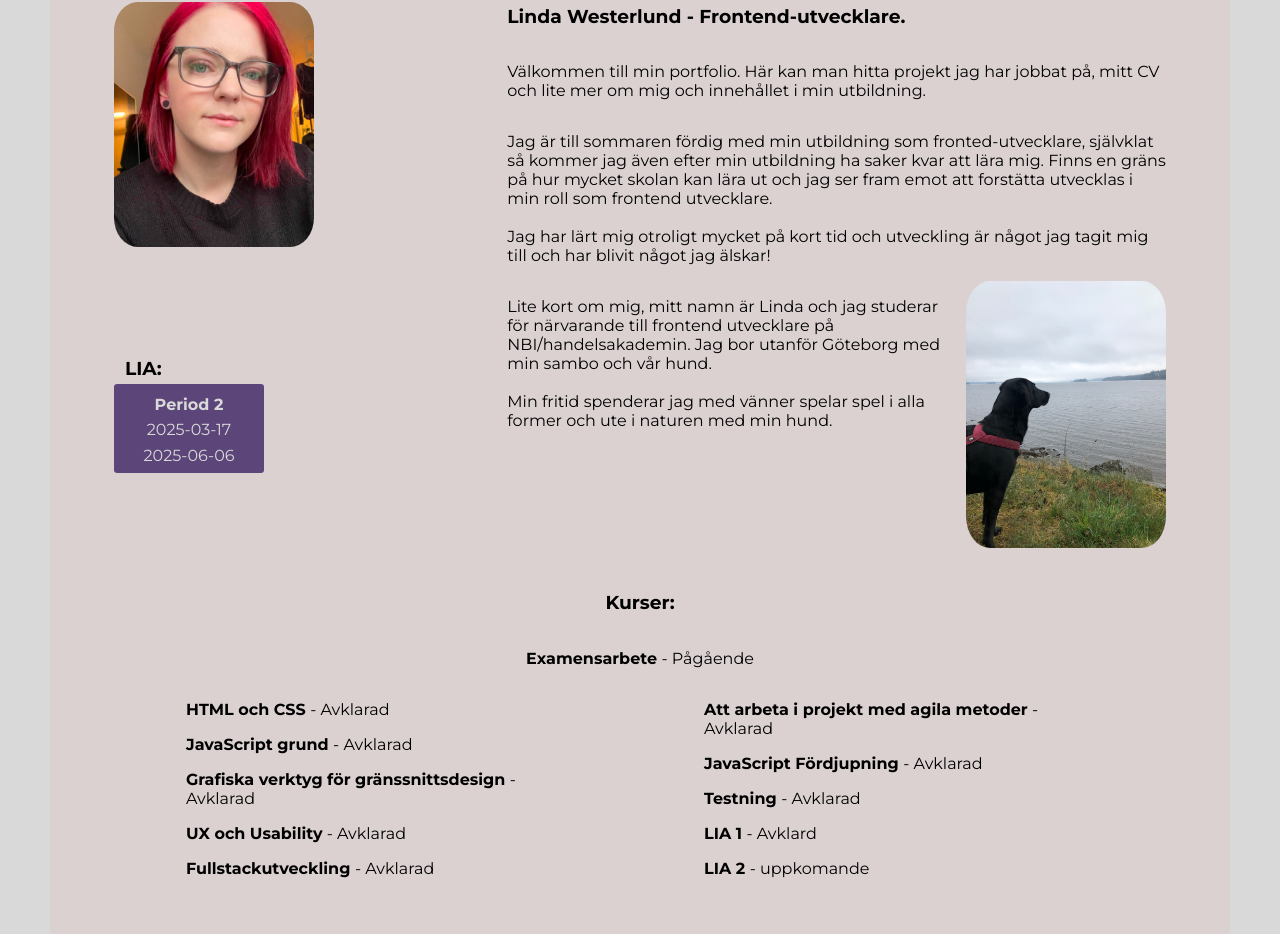
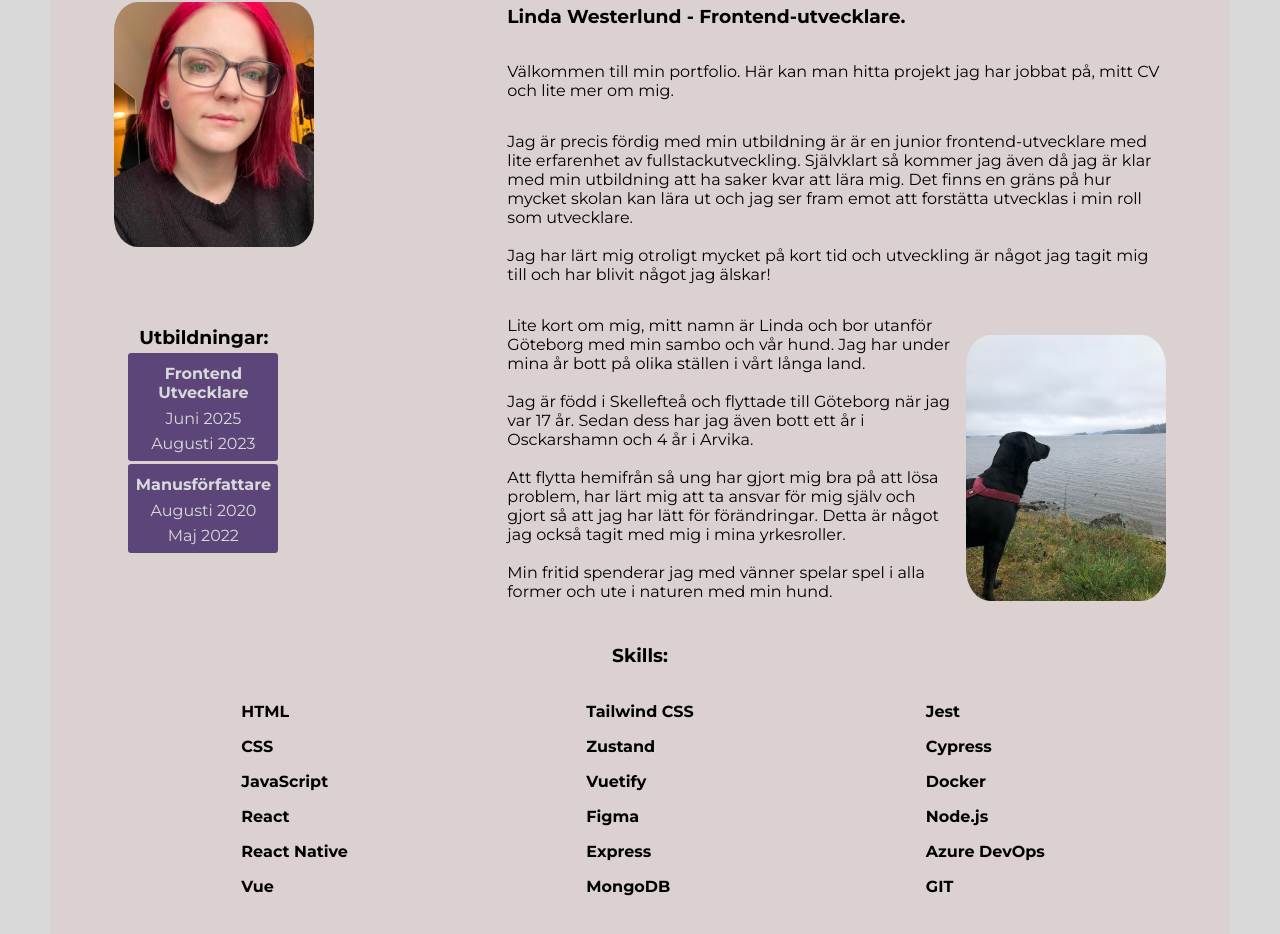
Before and after one commit to Vadfinnsinte/Linda-W-portfolio, a React (Vite) app: page /#/ in a window 1280 px wide. Shown: the part 134-1068 px from the top of the page. Built offline with nearby package versions, Linux system fonts and the light colour scheme.

Commit message:
changed home-page

```diff
--- a/src/components/LandnigPageAlt.jsx
+++ b/src/components/LandnigPageAlt.jsx
@@ -1,8 +1,8 @@
-import field from "../assets/field.jpeg"
+import field from "../assets/field.jpeg";
 // import fieldTwo from "../assets/fieldTwo.jpeg"
-import fieldTwo from "../assets/fieldTwoagain.jpg"
-import akira from "../assets/akira.jpeg"
-import profilePic from "../assets/jag.jpg"
+import fieldTwo from "../assets/fieldTwoagain.jpg";
+import akira from "../assets/akira.jpeg";
+import profilePic from "../assets/jag.jpg";
 
 const LandingPageAlt = () => {
   return (
@@ -12,57 +12,130 @@ const LandingPageAlt = () => {
                 <h1 className="name">Linda Westerlund</h1>
             </div> */}
       <section className="welcome-txt">
-            <img className="profile-pic" src={profilePic}/>
+        <img className="profile-pic" src={profilePic} />
 
         <div className="text">
           <h3> Linda Westerlund - Frontend-utvecklare.</h3>
-                    <p>Välkommen till min portfolio. Här kan man hitta projekt jag har jobbat på, mitt CV och lite mer om mig och innehållet i min utbildning.</p>
-                    <p>Jag är till sommaren fördig med min utbildning som fronted-utvecklare, självklat så kommer jag även efter min utbildning ha saker kvar att lära mig. Finns en gräns på hur mycket skolan kan lära ut och jag ser fram emot att forstätta utvecklas i min roll som frontend utvecklare. <br/><br/>
-                    Jag har lärt mig otroligt mycket på kort tid och utveckling är något jag tagit mig till och har blivit något jag älskar! </p>
+          <p>
+            Välkommen till min portfolio. Här kan man hitta projekt jag har
+            jobbat på, mitt CV och lite mer om mig.
+          </p>
+          <p>
+            Jag är precis fördig med min utbildning är är en junior
+            frontend-utvecklare med lite erfarenhet av fullstackutveckling.
+            Självklart så kommer jag även då jag är klar med min utbildning att
+            ha saker kvar att lära mig. Det finns en gräns på hur mycket skolan
+            kan lära ut och jag ser fram emot att forstätta utvecklas i min roll
+            som utvecklare. <br />
+            <br />
+            Jag har lärt mig otroligt mycket på kort tid och utveckling är något
+            jag tagit mig till och har blivit något jag älskar!{" "}
+          </p>
           <div className="flex">
-                        <p>Lite kort om mig, mitt namn är Linda och jag studerar för närvarande till frontend utvecklare på NBI/handelsakademin. Jag bor utanför Göteborg med min sambo och vår hund.<br/><br/>
-                        Min fritid spenderar jag med vänner spelar spel i alla former och ute i naturen med min hund.
-
-
+            <p>
+              Lite kort om mig, mitt namn är Linda och bor utanför Göteborg med
+              min sambo och vår hund. Jag har under mina år bott på olika
+              ställen i vårt långa land.
+              <br />
+              <br />
+              Jag är född i Skellefteå och flyttade till Göteborg när jag var 17
+              år. Sedan dess har jag även bott ett år i Osckarshamn och 4 år i
+              Arvika.
+              <br />
+              <br />
+              Att flytta hemifrån så ung har gjort mig bra på att lösa problem,
+              har lärt mig att ta ansvar för mig själv och gjort så att jag har
+              lätt för förändringar. Detta är något jag också tagit med mig i
+              mina yrkesroller.
+              <br />
+              <br />
+              Min fritid spenderar jag med vänner spelar spel i alla former och
+              ute i naturen med min hund.
             </p>
-                            <img className="akira-pic" src={akira}/>
-
+            <img className="akira-pic" src={akira} />
           </div>
-
-
         </div>
         <div className="LIA-container">
-                        <h3>LIA: </h3>
+          <h3>Utbildningar: </h3>
           <section className="lia-period">
-                        <h4>Period 2</h4>
-                        <p>2025-03-17</p>
-                        <p>2025-06-06</p>
+            <h4>Frontend Utvecklare</h4>
+            <p>Juni 2025</p>
+            <p>Augusti 2023</p>
           </section>
-
+          <section className="lia-period">
+            <h4>Manusförfattare</h4>
+            <p>Augusti 2020</p>
+            <p>Maj 2022</p>
+          </section>
         </div>
         <section className="classes-container">
-                    <h3 className="active-course">Kurser: </h3>
-                <div className="active-course">
-                <p><span>Examensarbete </span>- Pågående</p>
+          <h3 className="active-course">Skills: </h3>
+
+          <div>
+            <p>
+              <span>HTML </span>
+            </p>
+            <p>
+              <span> CSS </span>
+            </p>
+            <p>
+              <span>JavaScript </span>
+            </p>
+            <p>
+              <span>React </span>
+            </p>
+            <p>
+              <span>React Native</span>
+            </p>
+            <p>
+              <span> Vue </span>
+            </p>
           </div>
-                <div className="last-child">
-                    <p><span>HTML och CSS </span>- Avklarad</p>
-                    <p><span>JavaScript grund </span>- Avklarad</p>
-                    <p><span> Grafiska verktyg för gränssnittsdesign </span>- Avklarad</p>
-                    <p> <span>UX och Usability</span> - Avklarad</p>
-                     <p><span>Fullstackutveckling </span>- Avklarad</p>
+          <div>
+            <p>
+              <span>Tailwind CSS </span>
+            </p>
+            <p>
+              <span>Zustand </span>
+            </p>
+            <p>
+              <span>Vuetify </span>
+            </p>
+            <p>
+              <span>Figma </span>
+            </p>
+            <p>
+              <span>Express</span>
+            </p>
+
+            <p>
+              <span> MongoDB</span>
+            </p>
           </div>
-                <div className="last-child">
-                    <p><span> Att arbeta i projekt med agila metoder</span> - Avklarad</p>
-                    <p> <span>JavaScript Fördjupning </span>- Avklarad</p>
-                    <p> <span>Testning </span>- Avklarad </p>
-                    <p> <span>LIA 1 </span>- Avklard</p>
-                    <p><span>LIA 2 </span> - uppkomande</p>
+          <div>
+            <p>
+              <span>Jest</span>
+            </p>
+            <p>
+              <span>Cypress</span>
+            </p>
+            <p>
+              <span>Docker</span>
+            </p>
+            <p>
+              <span>Node.js</span>
+            </p>
+            <p>
+              <span>Azure DevOps </span>
+            </p>
+            <p>
+              <span>GIT </span>
+            </p>
           </div>
         </section>
       </section>
     </>
-    )
-}
+  );
+};
 
-export default LandingPageAlt
+export default LandingPageAlt;
--- a/src/index.css
+++ b/src/index.css
@@ -1,14 +1,13 @@
-
 :root {
-  --background-c: #D9D9D9;
+  --background-c: #d9d9d9;
   /* --purple-acc: #af80a3;  */
   --purple-acc: #5c4679;
   /* --purple-acc: #466a79;  */
   /* --green-acc: #5C7868;  */
   --green-acc: #719782;
-  --font-family:  "Montserrat", sans-serif;
+  --font-family: "Montserrat", sans-serif;
   --font-family-h: "Kanit", sans-serif;
-  --text-white: #D9D9D9;
+  --text-white: #d9d9d9;
 }
 * {
   box-sizing: border-box;
@@ -56,14 +55,13 @@ body {
   grid-template-columns: 1fr 2fr 2fr;
   gap: 1em;
   place-items: center;
-
 }
-.profile-pic, .profile-pic-cv {
+.profile-pic,
+.profile-pic-cv {
   width: 200px;
   border-radius: 12%;
   margin-top: 4em;
   margin-left: 4em;
-
 }
 /* .welcome-txt {
   background-color: var(--green-acc);
@@ -79,7 +77,7 @@ body {
   margin: 0;
 }
 .lia-head {
-  margin: 0.5em ;
+  margin: 0.5em;
 }
 .period-container {
   background-color: var(--purple-acc);
@@ -99,7 +97,6 @@ body {
   grid-template-columns: 1fr;
   place-items: center;
   background: linear-gradient(0deg, rgb(75, 114, 43) 0%, rgb(92, 132, 180) 50%);
-
 }
 .field-pic {
   height: 350px;
@@ -135,48 +132,46 @@ body {
   margin-bottom: 1em;
   place-self: end;
 }
+.LIA-container {
+  margin-left: 0.9em;
+}
 .LIA-container h3 {
   margin-bottom: 0.2em;
-  /* text-align: center; */
 }
 .lia-period {
   background-color: var(--purple-acc);
   max-width: 150px;
-
+  margin-bottom: 0.2rem;
   padding: 0.5em 0 0.5em;
 
   border-radius: 0.2em;
   margin-left: 4em;
   text-align: center;
-  color: #D9D9D9;
+  color: #d9d9d9;
 }
 .lia-period h4 {
   margin-bottom: 0.2em;
   margin-top: 0.2em;
-
 }
 .LIA-container h3 {
   margin-left: 4em;
-
 }
 .lia-period p {
   margin-bottom: 0;
-  margin-top: 0.4em
+  margin-top: 0.4em;
   /* background-color: aqua; */
 }
 .classes-container {
   color: black;
   display: grid;
-  grid-template-columns: repeat(2, 1fr);
+  grid-template-columns: repeat(3, 1fr);
   grid-column: span 2;
-  /* background-color: var(--green-acc); */
   margin: auto;
   padding: 0.5em;
-  /* place-self: center; */
   margin-left: 4em;
   margin-bottom: 4em;
   margin-right: 4em;
-  /* gap: 1em; */
+  justify-items: center;
 }
 
 .last-child {
@@ -187,7 +182,7 @@ span {
   font-weight: bold;
 }
 .active-course {
-  grid-column: span 2;
+  grid-column: span 3;
   text-align: center;
   /* gap: 0; */
   /* @media (max-width: 500px) {
@@ -197,18 +192,14 @@ span {
 } */
 }
 
-
-
-
 /* CV CSS  */
 
 .cv-container {
   max-width: 1180px;
   display: grid;
-  grid-template-columns: 2fr 1fr ;
+  grid-template-columns: 2fr 1fr;
   margin: auto;
   background-color: #dbd1d1;
-
 }
 
 .CV {
@@ -268,19 +259,17 @@ span {
   flex-direction: column;
   background-color: var(--green-acc);
   font-family: var(--font-family-h);
-
 }
 .sidebar a {
   margin-top: 1.5em;
 }
-
 
 .right {
   place-self: end;
 }
 .preview-card {
   display: grid;
-grid-template-columns: 1fr 1fr ;
+  grid-template-columns: 1fr 1fr;
   align-items: center;
   gap: 0.5em;
   margin: 0 6em;
@@ -309,6 +298,23 @@ border-bottom: 1px solid var(--purple-acc);
   /* grid-area: span 2; */
 }
 
+@media (max-width: 800px) {
+  .welcome-txt {
+    max-width: 600px;
+    grid-template-columns: 1fr;
+    grid-template-rows: 1fr;
+    /* place-items: center; */
+    .akira-pic {
+      place-self: center;
+    }
+  }
+  .flex {
+    flex-direction: column;
+  }
+  .text {
+    grid-row: span 0;
+  }
+}
 @media (max-width: 590px) {
   .header {
     padding: 1em 0;
@@ -320,30 +326,18 @@ border-bottom: 1px solid var(--purple-acc);
   .profile-pic {
     width: 150px;
   }
-  .welcome-txt {
-    max-width: 600px;
-    grid-template-columns: 1fr;
-    grid-template-rows: 1fr;
-    /* place-items: center; */
-      .akira-pic {
-        place-self: center;
-    }
-  }
-  .text {
-    grid-row: span 0;
-  }
 
   .classes-container {
-    grid-template-columns:  1fr;
+    grid-template-columns: 1fr 1fr;
     grid-column: span 1;
     margin: 0.3em;
     padding: 0;
+    /* justify-items: start; */
     /* background-color: var(--background-c); */
   }
   .active-course {
-    grid-column: span 1;
-
-
+    grid-column: span 2;
+    place-self: center;
   }
   /* .overview-projects {
     display: grid;
@@ -352,19 +346,20 @@ border-bottom: 1px solid var(--purple-acc);
   .preview-card {
     grid-template-columns: 1fr;
     text-align: center;
+    margin: 0;
     /* background-color: aqua; */
     h4 {
       grid-column: span 1;
     }
-      .preview-pic{
+    .preview-pic {
       grid-area: span 1;
     }
-      .right{
+    .right {
       place-self: center;
     }
-      .preview-pic, .preview-pic-two {
+    .preview-pic,
+    .preview-pic-two {
       width: 200px;
-
       place-self: center;
     }
   }
@@ -380,22 +375,18 @@ border-bottom: 1px solid var(--purple-acc);
       /* background-color: var(--background-c); */
       text-align: center;
 
-          p, li {
+      p,
+      li {
         color: black;
-
       }
-
     }
     .profile-pic-cv {
       display: none;
     }
-
   }
   .flex {
     flex-direction: column;
   }
-
-
 }
 @media (max-width: 350px) {
   .header {
@@ -404,5 +395,4 @@ border-bottom: 1px solid var(--purple-acc);
   .classes-container {
     margin: auto;
   }
-
 }
```
Lines whose indentation alone changed are shown as unchanged.
